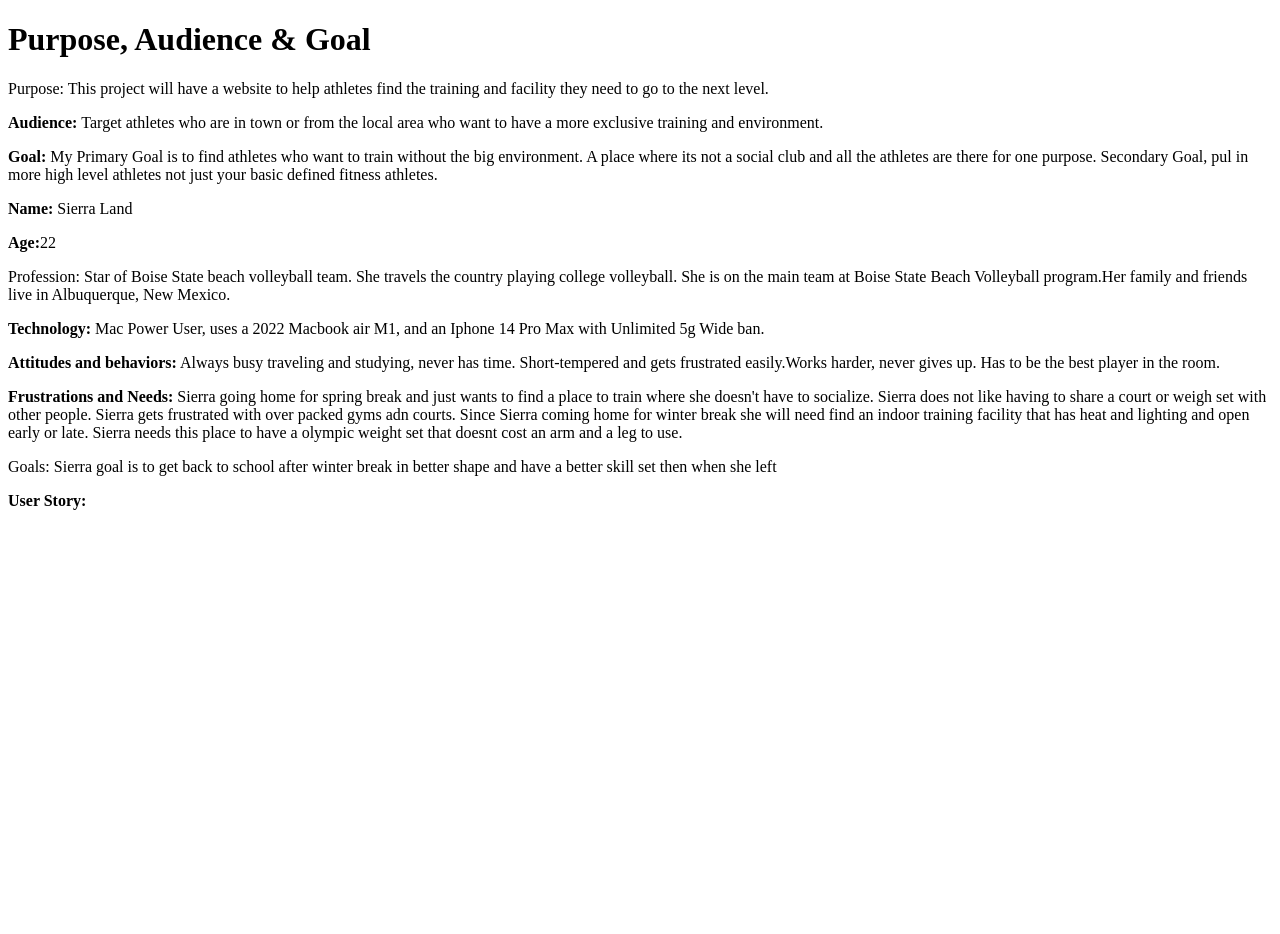
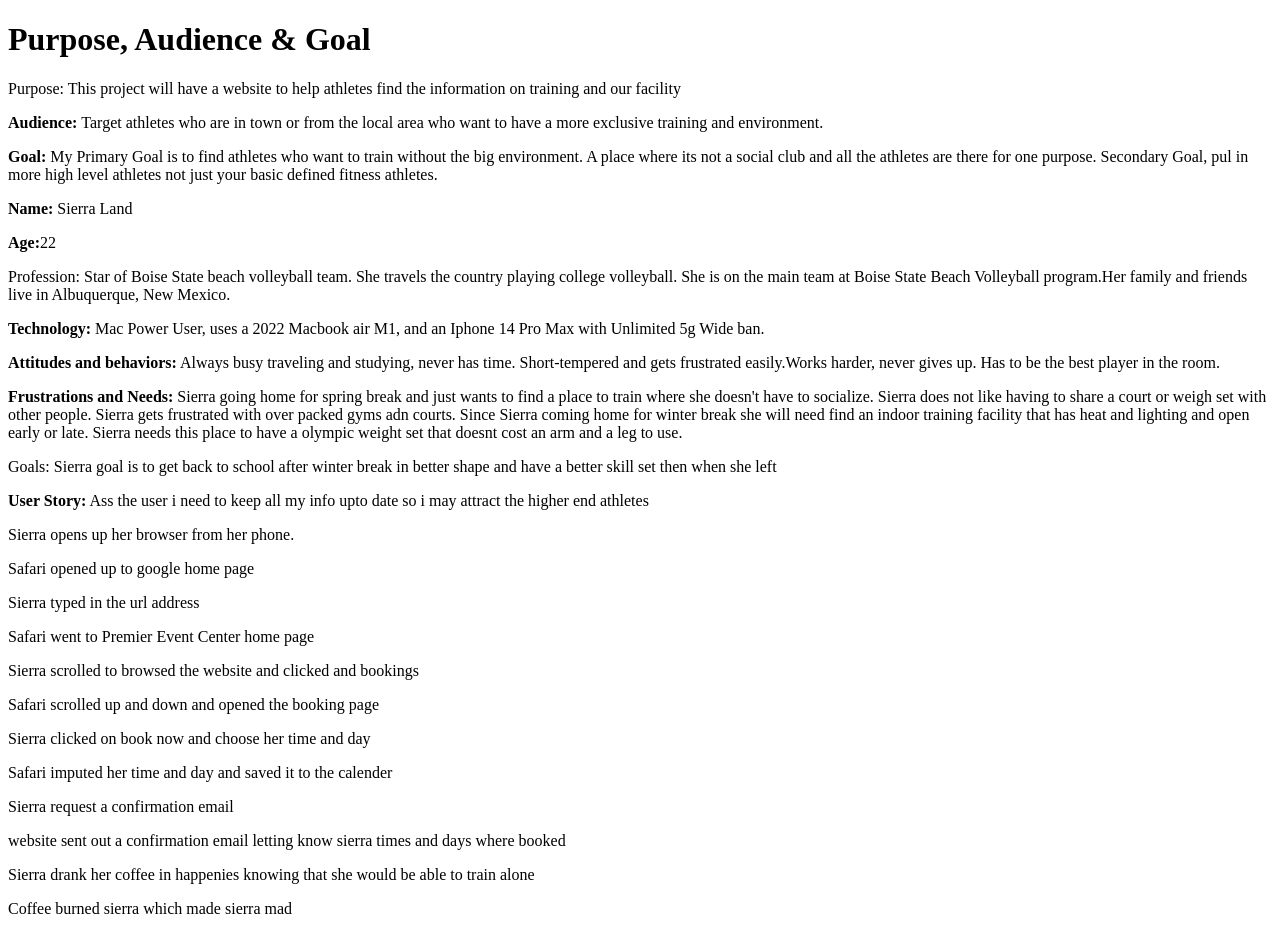
Before and after one commit to bryanklein2011/pwp-miestone-one, a plain HTML site: page index.html in a window 1280 px wide. Before the commit the page ends 800 px from the top, so only its background shows below. Drawn offline with Linux system fonts and the light colour scheme.

Commit message:
milestone one

```diff
--- a/index.html
+++ b/index.html
@@ -2,12 +2,12 @@
 <html lang="en">
 <head>
     <meta charset="UTF-8">
-    <title>Stone-face Courts</title>
+    <title>Premier Event Center</title>
 </head>
 <body>
 <H1><stong> Purpose, Audience & Goal</stong></H1>
 <p><stronge> Purpose: </stronge> This project will have a website to help athletes
-    find the training and facility they need to go to the next level.</p>
+    find the information on training and our facility</p>
 <p> <strong> Audience: </strong>
     Target athletes who are in town or from the local area who want to have a
     more exclusive training and environment.
@@ -44,6 +44,19 @@
     in better shape and have a better skill set then when she left
 </p>
 <p> <strong> User Story:</strong>
+Ass the user i need to keep all my info upto date so i may attract the higher end athletes
+    <p>Sierra opens up her browser from her phone.</p>
+<p>Safari opened up to google home page </p>
+<p>Sierra typed in the url address  </p>
+<p> Safari went to Premier Event Center home page</p>
+<p> Sierra scrolled to browsed the website and clicked and bookings</p>
+<p> Safari scrolled up and down and opened the booking page</p>
+<p> Sierra clicked on book now and choose her time and day</p>
+<p> Safari imputed her time and day and saved it to the calender</p>
+<p> Sierra request a confirmation email</p>
+<p> website sent out a confirmation email letting know sierra times and days where booked</p>
+<p> Sierra drank her coffee in happenies knowing that she would be able to train alone</p>
+<p> Coffee burned sierra which made sierra mad</p>
 </p>
 </body>
 </html>
```
